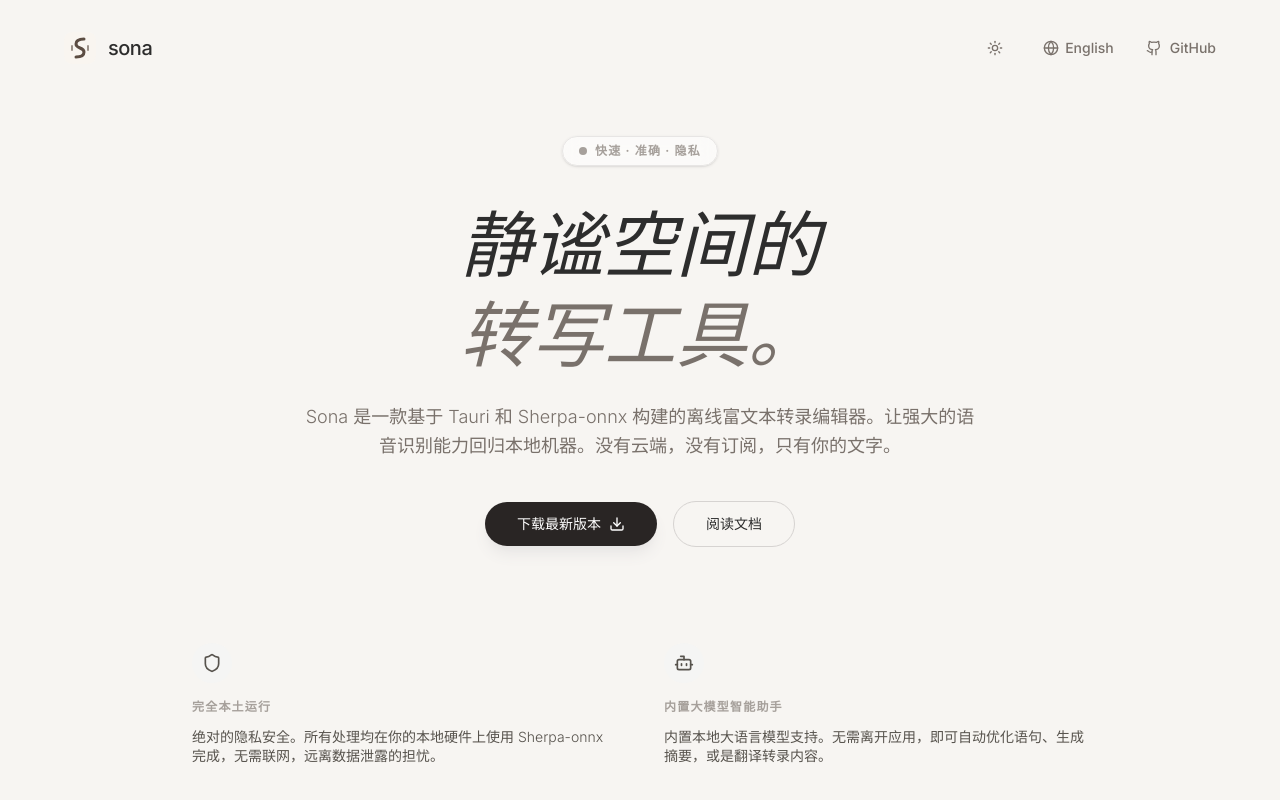
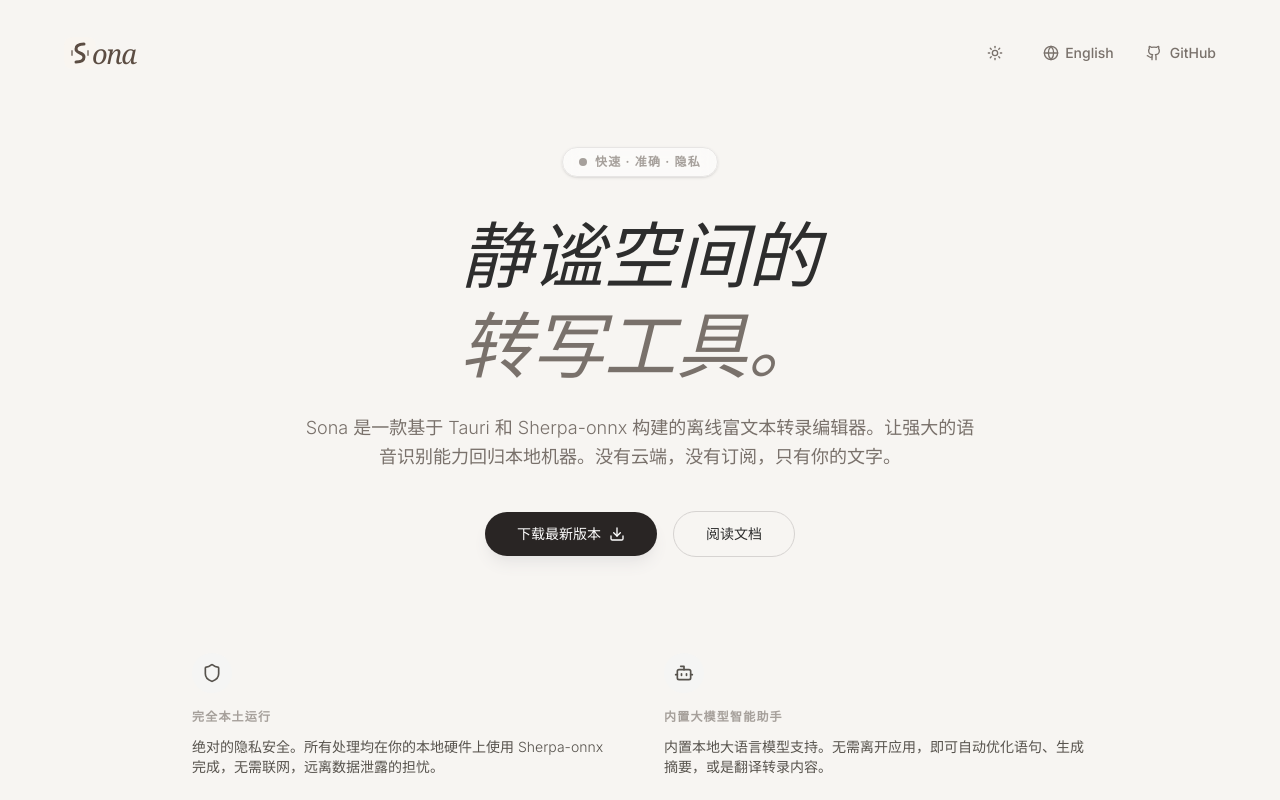
Before and after one commit to AirSodaz/Sona-Docs, a Next.js app: page / in a window 1280 px wide. Shown: the top 800 px of the page. Built offline with nearby package versions, Linux system fonts and the light colour scheme.

Commit message:
style: refine logo branding with integrated 'S' icon and serif 'ona' text

```diff
--- a/app/page.tsx
+++ b/app/page.tsx
@@ -94,10 +94,10 @@
           initial={{ opacity: 0, y: -20 }}
           animate={{ opacity: 1, y: 0 }}
           transition={{ duration: 0.6 }}
-          className="flex items-center gap-3"
+          className="flex items-center"
         >
           <Logo className="w-8 h-8 rounded-lg" />
-          <span className="text-xl font-medium tracking-tight">sona</span>
+          <span className="text-[1.7rem] font-serif italic tracking-tighter mt-0.5 text-[#5c4d43] dark:text-[#E0E0E0] -ml-1" style={{fontFamily: 'Georgia, serif'}}>ona</span>
         </motion.div>
         <motion.div
           initial={{ opacity: 0, y: -20 }}
```
